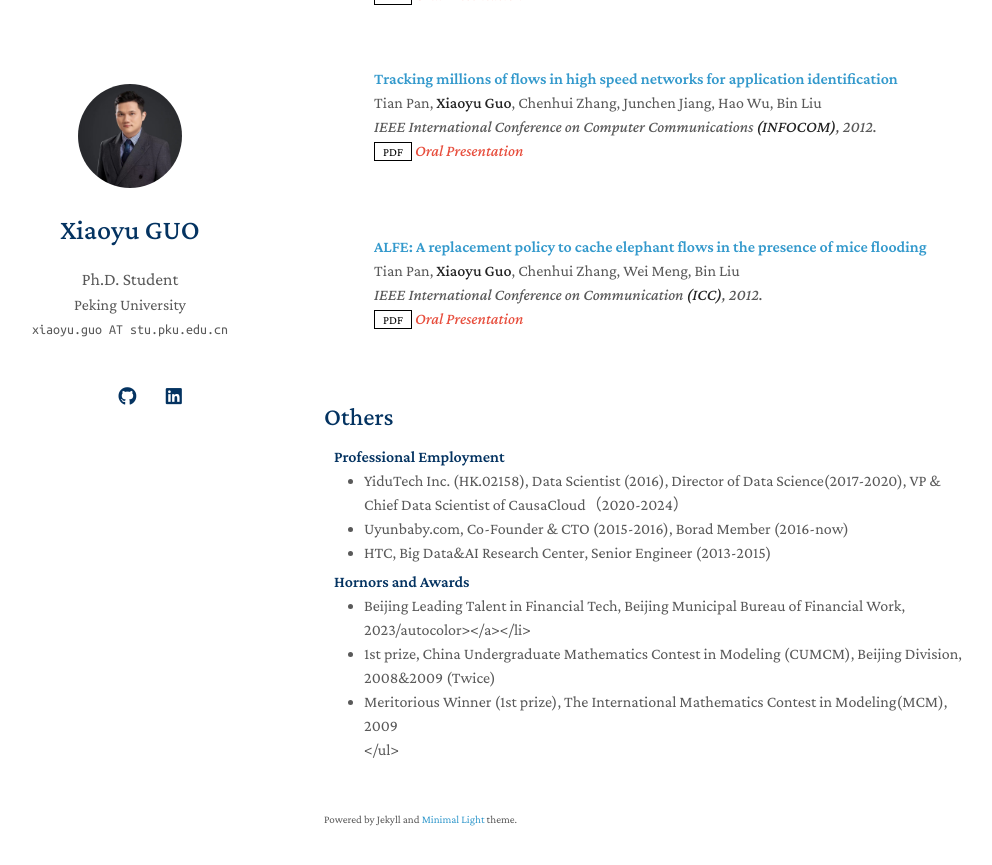
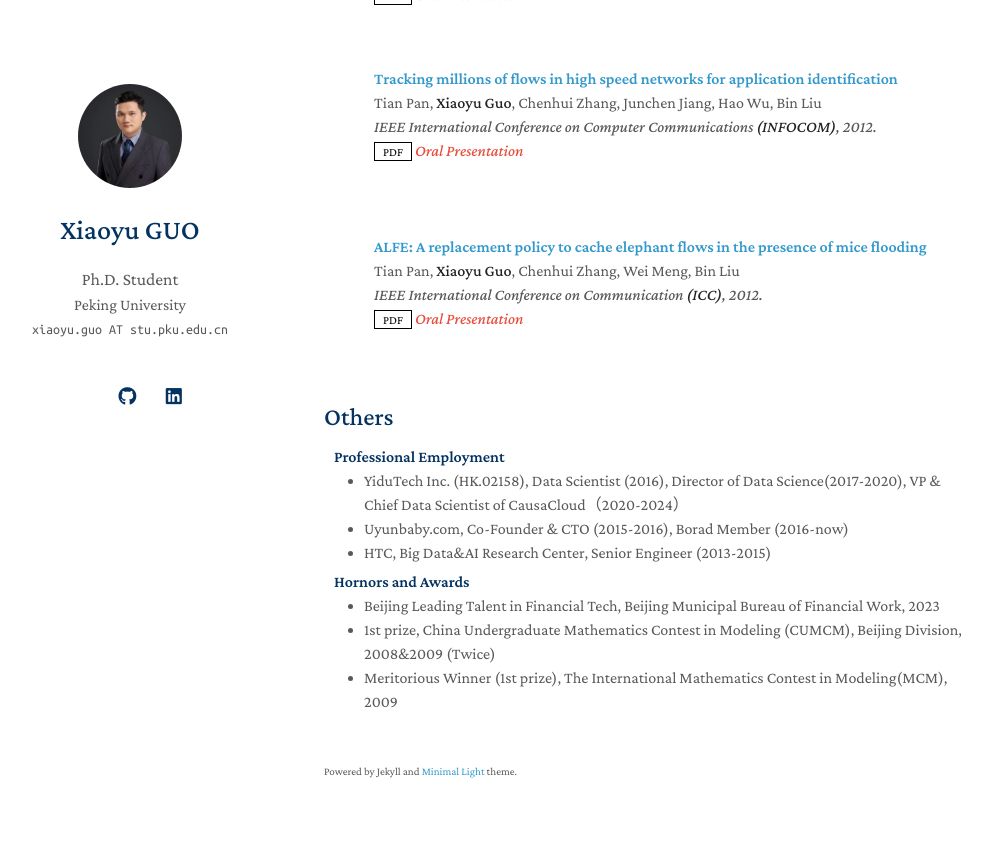
Before and after one commit to gxy837/gxy837.github.io, a Jekyll site: the page built from index.md, in a window 1280 px wide and 900 px high, scrolled down 1252 px. Shown: the top 865 px of the window, without its empty margins (146-1138 px from the left). Built offline with Jekyll 4.4.1, drawn with Linux system fonts in a browser that asks for light colours; nearby versions of some CDN libraries; a style sheet for code colours, icons or effects is not loaded; our own code applies the rules of GitHub Pages for plain Markdown files.

Commit message:
fix auto color bug in hornors

```diff
--- a/_includes/services.md
+++ b/_includes/services.md
@@ -11,7 +11,7 @@
 <h4 style="margin:0 10px 0;">Hornors and Awards</h4>
 
 <ul style="margin:0 0 20px;">
-  <li><a href="https://jrj.beijing.gov.cn/engjgzz/201910/t20191025_452131.html"><autocolor>Beijing Leading Talent in Financial Tech, Beijing Municipal Bureau of Financial Work, 2023/autocolor></a></li>
+  <li><a href="https://jrj.beijing.gov.cn/engjgzz/201910/t20191025_452131.html"><autocolor>Beijing Leading Talent in Financial Tech, Beijing Municipal Bureau of Financial Work, 2023</autocolor></a></li>
   <li><a href="http://www.mcm.edu.cn/"><autocolor>1st prize, China Undergraduate Mathematics Contest in Modeling (CUMCM), Beijing Division, 2008&2009 (Twice)</autocolor></a></li>
   <li><a href="https://www.comap.com/contests/mcm-icm"><autocolor>Meritorious Winner (1st prize), The International Mathematics Contest in Modeling(MCM), 2009</autocolor></a></li>
 </ul>
```
